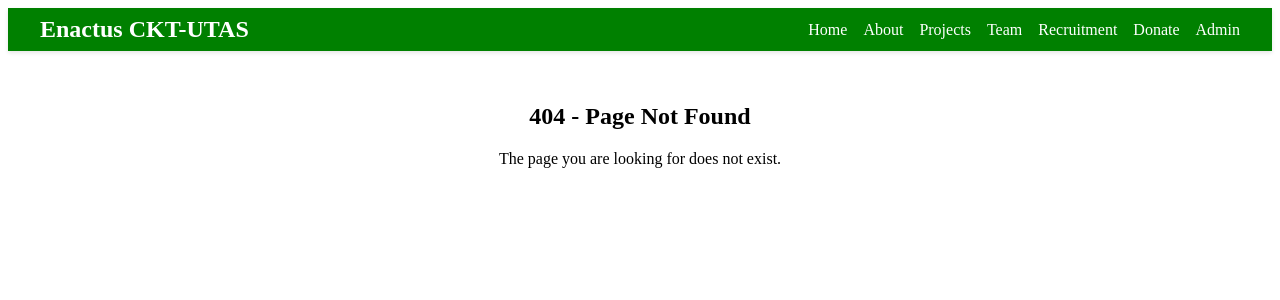
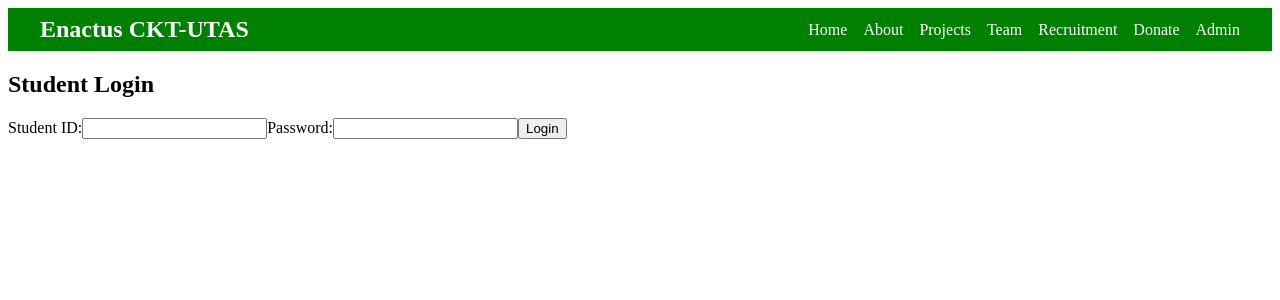
Before and after one commit to Abdulazizkarma1/enactus-ckt-utas-web-app, a React (Vite) app: page /student-login in a window 1280 px wide. Before the commit this address had no page. Shown: the top 300 px of the page. Built offline with nearby package versions, Linux system fonts and the light colour scheme.

Commit message:
feat: Implement user login and profile retrieval; add student login and application submitted pages

```diff
--- a/src/App.jsx
+++ b/src/App.jsx
@@ -12,6 +12,9 @@
 import StudentSetupPage from './pages/public/StudentSetupPage';
 import SetupSuccessPage from './pages/public/SetupSuccessPage';
 import RecruitmentInstructionsPage from './pages/public/RecruitmentInstructionsPage';
+import MemberPortalPage from './pages/public/MemberPortalPage';
+import StudentLoginPage from './pages/public/StudentLoginPage';
+import ApplicationSubmittedPage from './pages/public/ApplicationSubmittedPage';
 
 const NotFoundPage = () => (
   <div style={{ padding: '2rem', textAlign: 'center' }}>
@@ -38,6 +41,9 @@
         <Route path="/donate" element={<DonatePage />} />
         <Route path="/admin" element={<AdminLoginPage />} />
         <Route path="/admin/dashboard" element={<AdminDashboard />} />
+        <Route path="/member-portal" element={<MemberPortalPage />} />
+        <Route path="/student-login" element={<StudentLoginPage />} />
+        <Route path="/application-submitted" element={<ApplicationSubmittedPage />} />
         <Route path="*" element={<NotFoundPage />} />
       </Routes>
     </BrowserRouter>
--- /dev/null
+++ b/src/pages/public/ApplicationSubmittedPage.jsx
@@ -0,0 +1,28 @@
+import React from 'react';
+import { useNavigate } from 'react-router-dom';
+
+const ApplicationSubmittedPage = () => {
+  const navigate = useNavigate();
+
+  const handleGoToPortal = () => {
+    navigate('/student-login');
+  };
+
+  return (
+    <div className="application-submitted">
+      <h2>Application Submitted</h2>
+      <p>
+        Your application has been submitted successfully. Please prepare for the interview.
+        Dates, time, and venue will be communicated 3 days before the interview.
+      </p>
+      <p>
+        Note: Completing the form does not guarantee membership in Enactus (ENACTOR).
+        The outcome of the interview will determine membership admission.
+        Failure to appear before the panel for the interview is automatic disqualification.
+      </p>
+      <button onClick={handleGoToPortal}>Go to Student Login</button>
+    </div>
+  );
+};
+
+export default ApplicationSubmittedPage;
--- /dev/null
+++ b/src/pages/public/StudentLoginPage.jsx
@@ -0,0 +1,61 @@
+import React, { useState } from 'react';
+import { useNavigate } from 'react-router-dom';
+
+const StudentLoginPage = () => {
+  const [studentId, setStudentId] = useState('');
+  const [password, setPassword] = useState('');
+  const [error, setError] = useState('');
+  const navigate = useNavigate();
+
+  const handleSubmit = async (e) => {
+    e.preventDefault();
+    setError('');
+    try {
+      const res = await fetch('http://localhost:5000/api/user/login', {
+        method: 'POST',
+        headers: { 'Content-Type': 'application/json' },
+        credentials: 'include',
+        body: JSON.stringify({ studentId, password }),
+      });
+      if (res.ok) {
+        navigate('/member-portal');
+      } else {
+        const data = await res.json();
+        setError(data.message || 'Login failed');
+      }
+    } catch (err) {
+      setError('Login failed');
+      console.error(err);
+    }
+  };
+
+  return (
+    <div className="login-page">
+      <h2>Student Login</h2>
+      <form onSubmit={handleSubmit}>
+        <label>
+          Student ID:
+          <input
+            type="text"
+            value={studentId}
+            onChange={(e) => setStudentId(e.target.value)}
+            required
+          />
+        </label>
+        <label>
+          Password:
+          <input
+            type="password"
+            value={password}
+            onChange={(e) => setPassword(e.target.value)}
+            required
+          />
+        </label>
+        {error && <p className="error">{error}</p>}
+        <button type="submit">Login</button>
+      </form>
+    </div>
+  );
+};
+
+export default StudentLoginPage;
```
Also changed, not shown: 1 other file (tests, documents, lock files or other folders).
